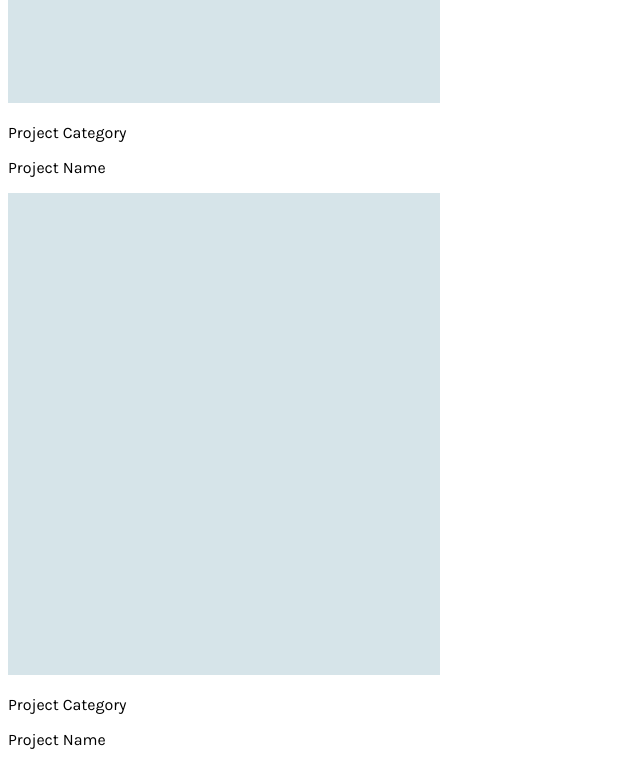
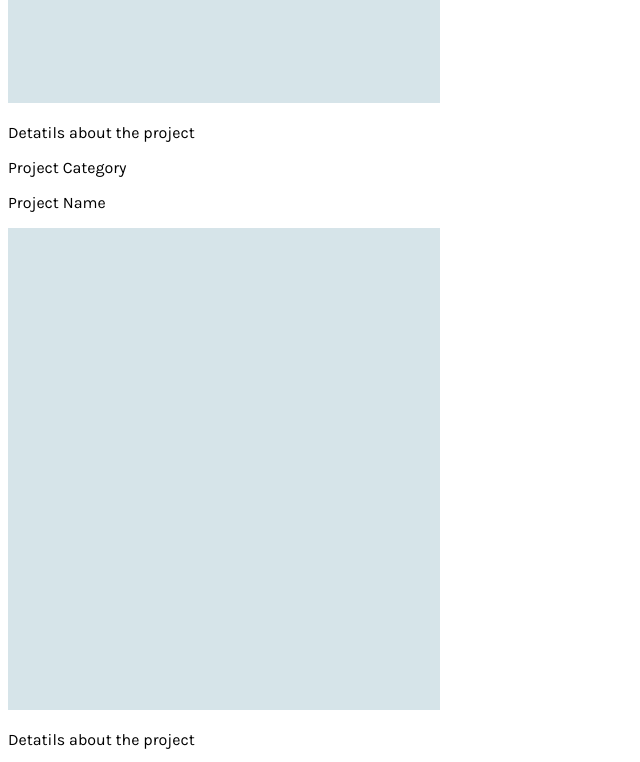
Before and after one commit to mirely04/mirely04.github.io, a plain HTML site: page unit_4/index.html in a window 1280 px wide. Shown: the part 1120-1882 px from the top of the page, without its empty margins (0-640 px from the left). Drawn offline with nearby package versions, Linux system fonts and the light colour scheme.

Commit message:
details add

```diff
--- a/unit_4/index.html
+++ b/unit_4/index.html
@@ -23,18 +23,21 @@
 	<img src="images/Projectplaceholder.png"
 		alt="project image"
       	title="project image">
+     <p>Detatils about the project</p>
 
     <p>Project Category</p>
 	<p>Project Name</p>
 	<img src="images/Projectplaceholder.png"
 		alt="project image"
       	title="project image">
+     <p>Detatils about the project</p>
 
 	<p>Project Category</p>
 	<p>Project Name</p>
 	<img src="images/Projectplaceholder.png"
 		alt="project image"
       	title="project image">
+     <p>Detatils about the project</p>
 
 <div>
     <p>This is the selected collection of work by Mirely Cabral.
```
